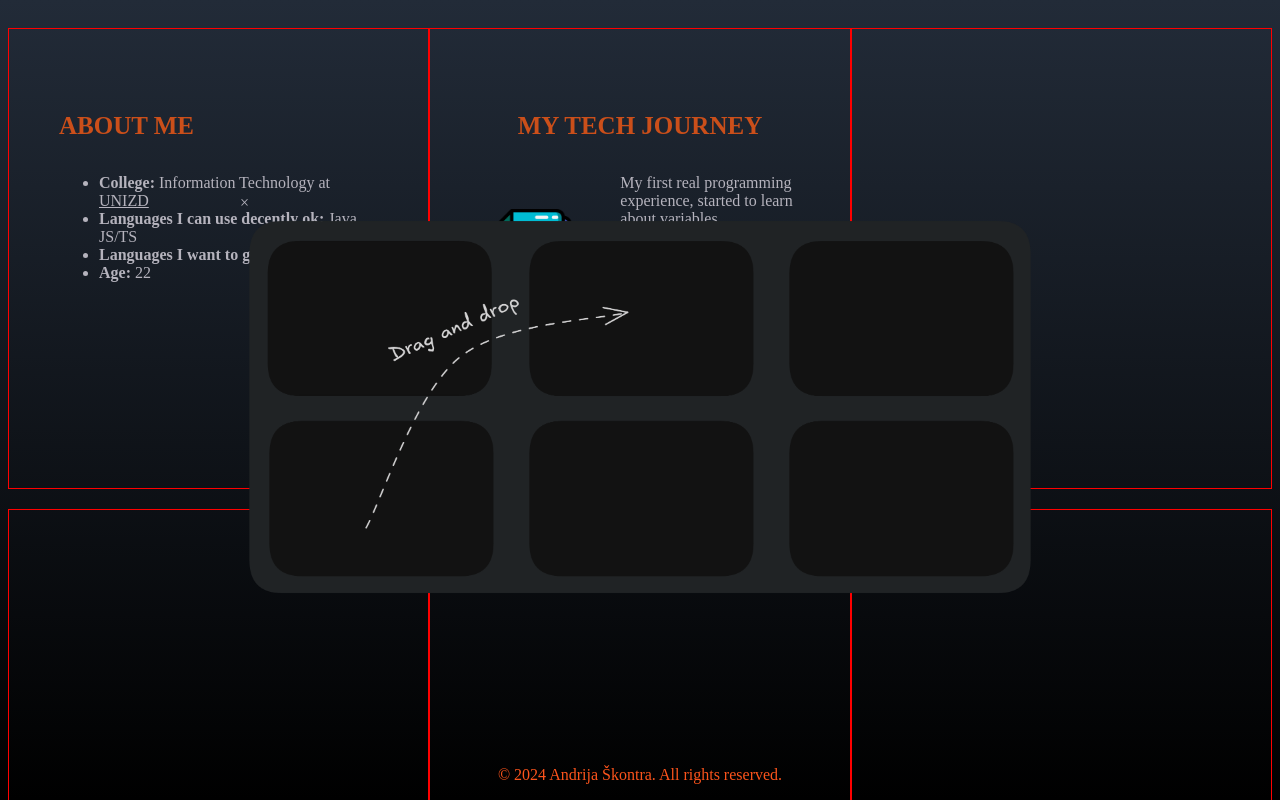
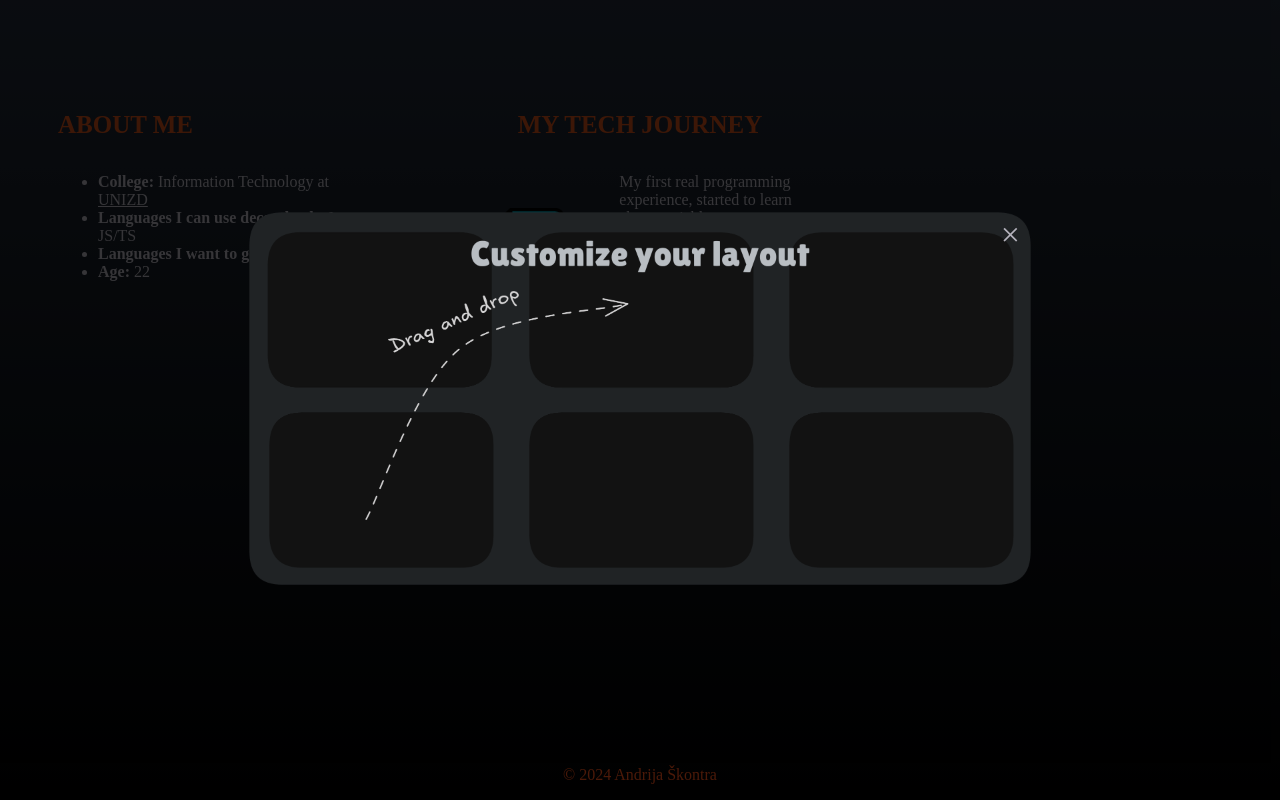
Before and after one commit to AndrijaSkontra/portfolio, a website with bundled scripts: page index.html in a window 1280 px wide. Shown: the top 800 px of the page. Built offline with nearby package versions, Linux system fonts and the light colour scheme; a web font is replaced by a local one.

Commit message:
refactor modal and dragndrop

```diff
--- a/assets/styles/main.css
+++ b/assets/styles/main.css
@@ -2,18 +2,7 @@
 @import url("globals.css");
 @import url("orange-button.css");
 @import url("tech-stack.css");
-
-.name {
-  background: linear-gradient(
-    90deg,
-    rgba(2, 0, 36, 1) 0%,
-    rgba(9, 9, 121, 1) 35%,
-    rgba(0, 212, 255, 1) 100%
-  );
-  -webkit-background-clip: text;
-  -webkit-text-fill-color: transparent;
-  background-clip: text;
-}
+@import url("modal.css");
 
 body {
   background: linear-gradient(180deg, #222b38 0%, #000000 100%);
@@ -26,13 +15,6 @@ body {
   display: grid;
   grid-template-rows: repeat(2, 1fr);
   grid-template-columns: repeat(3, 1fr);
-}
-
-.about-me {
-  padding: 30px;
-  border-width: 2px;
-  border-color: #000000;
-  border-style: solid;
 }
 
 .foot {
@@ -67,33 +49,7 @@ a {
   color: var(--main-text-color);
 }
 
-#black-box {
+.droppable-zone {
   margin-top: 20px;
   padding: 50px;
-  background-color: blue;
 }
-
-.just-border {
-  margin-top: 20px;
-  border: solid 1px red;
-  padding: 50px;
-}
-
-/* CSS */
-.modal {
-  display: none;
-  position: fixed;
-  top: 50%;
-  left: 50%;
-  transform: translate(-50%, -50%);
-  z-index: 10000;
-}
-
-.modal-content {
-  padding: 100px;
-  /* Styling for modal content */
-}
-
-.close {
-  /* Styling for close button */
-}
--- /dev/null
+++ b/assets/styles/modal.css
@@ -0,0 +1,29 @@
+.modal {
+  display: flex;
+  justify-content: center;
+  align-items: center;
+  position: fixed;
+  height: 100vh;
+  width: 100%;
+  top: 0;
+  left: 0;
+  z-index: 10000;
+  background-color: rgba(0, 0, 0, 0.7); /* Semi-transparent black background */
+}
+
+.modal-content {
+  position: relative;
+  width: fit-content; /* Ensures the content doesn't stretch */
+}
+
+.close {
+  position: absolute;
+  top: 8px; /* Adjust the vertical position inside the image */
+  right: 15px; /* Adjust the horizontal position inside the image */
+  font-size: 34px;
+  color: var(--main-text-color); /* You can change the color as needed */
+  cursor: pointer;
+  padding: 5px;
+  border-radius: 50%;
+  z-index: 10000; /* Ensure it's above the image */
+}
--- a/assets/styles/tech-stack.css
+++ b/assets/styles/tech-stack.css
@@ -25,7 +25,7 @@
   justify-content: center;
 }
 
-#change-desc {
+#change-desc-tech-stack {
   max-width: 30ch;
   margin-top: 0px;
 }
--- a/index.html
+++ b/index.html
@@ -9,8 +9,8 @@
   </head>
   <body>
     <div id="main-div">
-      <div class="just-border">
-        <div draggable="true" class="drag-elem" id="about-me-sec">
+      <div class="droppable-zone">
+        <div draggable="true" class="drag-elem" id="about-me">
           <h4>About Me</h4>
           <ul>
             <li>
@@ -26,7 +26,7 @@
         </div>
       </div>
 
-      <div class="just-border">
+      <div class="droppable-zone">
         <div draggable="true" id="tech-div-main-main" class="drag-elem">
           <h4>My Tech Journey</h4>
           <div class="tech-div-main">
@@ -39,7 +39,7 @@
               />
             </div>
             <div id="tech-div-text">
-              <p id="change-desc">
+              <p id="change-desc-tech-stack">
                 My first real programming experience, started to learn about
                 variables, conditionals, loops and functions.
               </p>
@@ -64,21 +64,21 @@
         </div>
       </div>
 
-      <div class="just-border"></div>
-      <div class="just-border"></div>
-      <div class="just-border"></div>
-      <div class="just-border"></div>
+      <div class="droppable-zone"></div>
+      <div class="droppable-zone"></div>
+      <div class="droppable-zone"></div>
+      <div class="droppable-zone"></div>
     </div>
     <footer class="foot">
-      <p>&copy; 2024 Andrija Škontra. All rights reserved.</p>
+      <p>&copy; 2024 Andrija Škontra</p>
     </footer>
 
-    <!-- HTML -->
     <div id="customModal" class="modal">
       <div class="modal-content">
         <span class="close">&times;</span>
         <img
-          src="./assets/images/darktutorial2.png"
+          id="modal-image"
+          src="./assets/images/droptemp3.png"
           alt="Description of image"
           style="width: 800px"
         />
--- /dev/null
+++ b/src/dragndrop.js
@@ -0,0 +1,35 @@
+const dragBoxes = Array.from(document.getElementsByClassName("drag-elem"));
+const img = new Image();
+img.src = "../assets/images/droptemp.png";
+
+for (const dragBox of dragBoxes) {
+  dragBox.addEventListener("dragstart", dragstartHandler);
+}
+
+function dragstartHandler(currentEvent) {
+  currentEvent.dataTransfer.setDragImage(img, 300, 200);
+  currentEvent.dataTransfer.setData(
+    "application/my-node", // set draganddrop id
+    currentEvent.target.id,
+  );
+}
+
+const dropBoxes = Array.from(document.getElementsByClassName("droppable-zone"));
+dropBoxes.forEach((elem) => {
+  elem.addEventListener("drop", dropHandler);
+  elem.addEventListener("dragover", dragoverHandler);
+});
+
+function dragoverHandler(ev) {
+  ev.preventDefault();
+  ev.dataTransfer.dropEffect = "move";
+}
+function dropHandler(ev) {
+  ev.preventDefault();
+  if (!dropBoxes.includes(ev.target) || ev.target.childElementCount > 0) {
+    return;
+  }
+  const data = ev.dataTransfer.getData("application/my-node");
+  const draggedElement = document.getElementById(data);
+  ev.target.appendChild(draggedElement);
+}
--- a/src/main.js
+++ b/src/main.js
@@ -1,55 +1,4 @@
 import "./tech-stack.js"; // only here to run the tech-stack file
-
-const dragBoxes = Array.from(document.getElementsByClassName("drag-elem"));
-const img = new Image();
-img.src = "../assets/images/droptemp.png";
-
-for (const dragBox of dragBoxes) {
-  dragBox.addEventListener("dragstart", dragstartHandler);
-}
-
-function dragstartHandler(currentEvent) {
-  currentEvent.dataTransfer.setDragImage(img, 300, 200);
-  currentEvent.dataTransfer.setData(
-    "application/my-node", // set draganddrop id
-    currentEvent.target.id,
-  );
-}
-
-const dropBoxes = Array.from(document.getElementsByClassName("just-border"));
-dropBoxes.forEach((elem) => {
-  elem.addEventListener("drop", dropHandler);
-  elem.addEventListener("dragover", dragoverHandler);
-});
-
-function dragoverHandler(ev) {
-  ev.preventDefault();
-  ev.dataTransfer.dropEffect = "move";
-}
-function dropHandler(ev) {
-  ev.preventDefault();
-  if (!dropBoxes.includes(ev.target)) {
-    return;
-  }
-  const data = ev.dataTransfer.getData("application/my-node");
-  const draggedElement = document.getElementById(data);
-  ev.target.appendChild(draggedElement);
-}
-
-const modal = document.getElementById("customModal");
-const span = document.getElementsByClassName("close")[0];
-
-// Function to open the modal
-function openModal() {
-  console.log("fires", modal);
-  modal.style.display = "block";
-}
-
-// Function to close the modal when the user clicks on <span> (x)
-span.onclick = function () {
-  modal.style.display = "none";
-};
-
-if (document.readyState !== "loading") {
-  openModal();
-}
+import "./dragndrop.js";
+import "./modal-on-start.js";
+import "./mobile-check.js";
--- /dev/null
+++ b/src/mobile-check.js
@@ -0,0 +1,5 @@
+export function isMobileDevice() {
+  return /Mobi|Android|iPhone|iPad|iPod|BlackBerry|IEMobile|Opera Mini/i.test(
+    navigator.userAgent,
+  );
+}
--- /dev/null
+++ b/src/modal-on-start.js
@@ -0,0 +1,23 @@
+import { isMobileDevice } from "./mobile-check.js";
+
+const modal = document.getElementById("customModal");
+const span = document.getElementsByClassName("close")[0];
+const modalImage = document.getElementById("modal-image");
+console.log(modalImage);
+
+function openModal() {
+  if (isMobileDevice()) {
+    modalImage.src = "./assets/images/please-use-desktop.png";
+  }
+  modal.style.display = "flex";
+  document.body.style.overflow = "hidden";
+}
+
+span.onclick = function () {
+  modal.style.display = "none";
+  document.body.style.overflow = "auto";
+};
+
+if (document.readyState !== "loading") {
+  openModal();
+}
--- a/src/tech-stack.js
+++ b/src/tech-stack.js
@@ -1,7 +1,7 @@
 import { techStack } from "./data.js";
 
 const shownTechImage = document.getElementById("tech-image");
-const shownTechDesc = document.getElementById("change-desc");
+const shownTechDesc = document.getElementById("change-desc-tech-stack");
 const shownTechDate = document.getElementById("tech-stack-date");
 const nextImageButton = document.getElementById("change-image-button-next");
 const prevImageButton = document.getElementById("change-image-button-back");
```
Also changed, not shown: assets/images/droptemp2.png (added), assets/images/droptemp3.png (added), assets/images/please-use-desktop.png (added).
